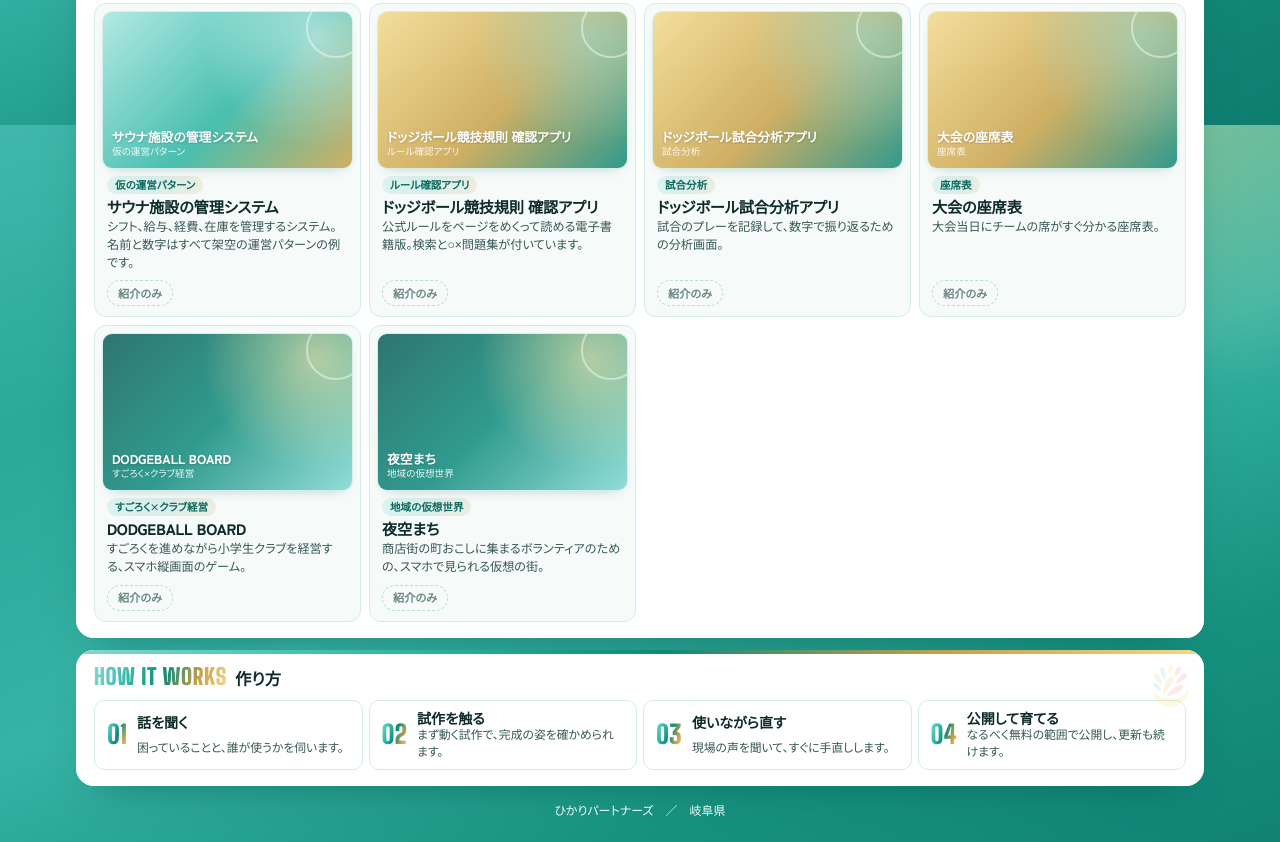
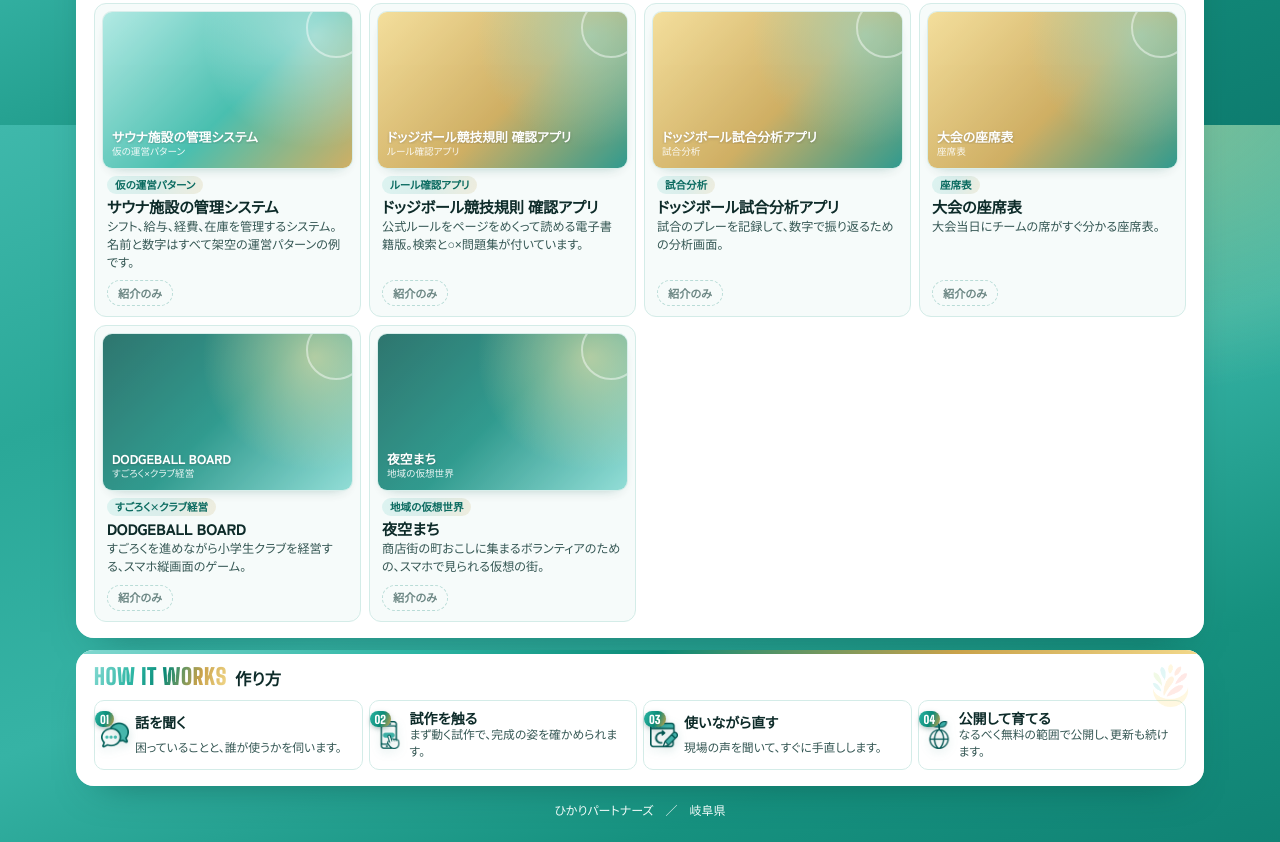
Before and after one commit to kobudodge51/hikari-portfolio, a plain HTML site: page index.html in a window 1280 px wide. Shown: the part 3075-3917 px from the top of the page. Drawn offline with Linux system fonts and the light colour scheme; a web font is replaced by a local one.

Commit message:
作り方の各ステップにアイコンを追加
Co-Authored-By: Claude Opus 5.5 <noreply@anthropic.com>
Claude-Session: https://claude.ai/code/session_01BNgnZCpr6u7Q7ufoZkFXvR

```diff
--- a/index.html
+++ b/index.html
@@ -162,6 +162,10 @@ h2 em{font-style:normal;font-family:var(--display);font-size:1.4rem;letter-spaci
 @media (max-width:420px){.merits{grid-template-columns:minmax(0,1fr)}}
 .can div{display:flow-root}
 .can .ic{float:left;width:44px;height:44px;margin:1px 10px 2px 0;filter:drop-shadow(0 3px 5px rgba(11,107,96,.18))}
+.step:has(b.sn){gap:0 6px;padding-left:6px}
+.step b.sn{position:relative;display:block;width:28px;height:28px;background:none;-webkit-background-clip:initial;background-clip:initial;color:inherit}
+.step b.sn img{width:28px;height:28px;filter:drop-shadow(0 3px 5px rgba(11,107,96,.18))}
+.step b.sn i{position:absolute;left:-6px;top:-10px;font-style:normal;font-family:var(--display);font-weight:900;font-size:.72rem;line-height:1;padding:3px 5px 2px;border-radius:999px;color:#fff;background:linear-gradient(110deg,#2cb5a3,#0b8a77 55%,#c9a24a);box-shadow:0 2px 6px -2px rgba(6,70,64,.6)}
 footer{position:relative;z-index:1;padding-block:4px calc(22px + env(safe-area-inset-bottom,0px));text-align:center;font-size:.75rem;color:var(--on2)}
 @media (max-width:900px){.hero{grid-template-columns:minmax(0,1fr)}.can{grid-template-columns:repeat(2,minmax(0,1fr))}.steps{grid-template-columns:repeat(2,minmax(0,1fr))}.tabs{display:none}}
 @media (max-width:900px){.stats{grid-template-columns:repeat(4,minmax(0,1fr))}.stats button{display:block}}
@@ -246,10 +250,10 @@ footer{position:relative;z-index:1;padding-block:4px calc(22px + env(safe-area-i
   <section class="panel" id="how">
     <h2><em>HOW IT WORKS</em>作り方</h2>
     <div class="steps">
-      <div class="step"><b>01</b><h3>話を聞く</h3><p>困っていることと、誰が使うかを伺います。</p></div>
-      <div class="step"><b>02</b><h3>試作を触る</h3><p>まず動く試作で、完成の姿を確かめられます。</p></div>
-      <div class="step"><b>03</b><h3>使いながら直す</h3><p>現場の声を聞いて、すぐに手直しします。</p></div>
-      <div class="step"><b>04</b><h3>公開して育てる</h3><p>なるべく無料の範囲で公開し、更新も続けます。</p></div>
+      <div class="step"><b class="sn"><img src="icons/st-hear.png" alt="" width="28" height="28"><i>01</i></b><h3>話を聞く</h3><p>困っていることと、誰が使うかを伺います。</p></div>
+      <div class="step"><b class="sn"><img src="icons/st-try.png" alt="" width="28" height="28"><i>02</i></b><h3>試作を触る</h3><p>まず動く試作で、完成の姿を確かめられます。</p></div>
+      <div class="step"><b class="sn"><img src="icons/st-fix.png" alt="" width="28" height="28"><i>03</i></b><h3>使いながら直す</h3><p>現場の声を聞いて、すぐに手直しします。</p></div>
+      <div class="step"><b class="sn"><img src="icons/st-grow.png" alt="" width="28" height="28"><i>04</i></b><h3>公開して育てる</h3><p>なるべく無料の範囲で公開し、更新も続けます。</p></div>
     </div>
   </section>
 </main>
```
Also changed, not shown: icons/st-fix.png (added), icons/st-grow.png (added), icons/st-hear.png (added), icons/st-try.png (added).
